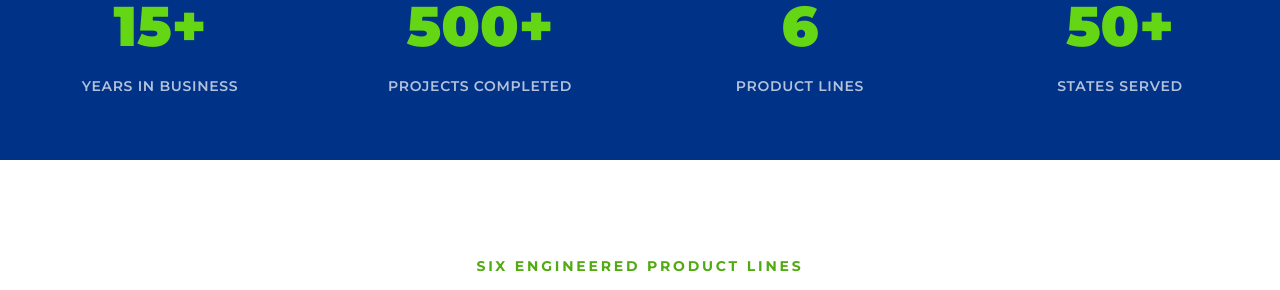
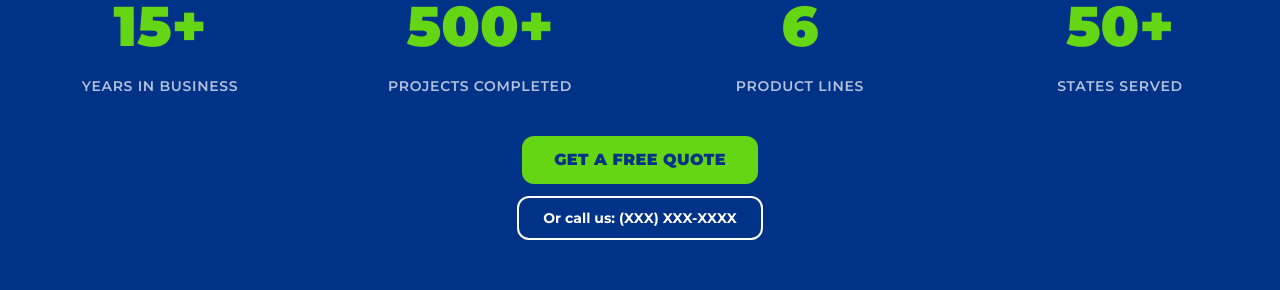
Before and after one commit to Landing-Pages-Websites/go-green-synturf-landing, a Next.js app: page / in a window 1280 px wide. Shown: the part 880-1170 px from the top of the page. Built offline with nearby package versions, Linux system fonts and the light colour scheme.

Commit message:
Fix lint errors: optimizer script id, stats CTA, scroll-padding-top
Co-Authored-By: Paperclip <noreply@paperclip.ing>

```diff
--- a/src/app/globals.css
+++ b/src/app/globals.css
@@ -26,6 +26,7 @@
 
 html {
   scroll-behavior: smooth;
+  scroll-padding-top: 72px; /* Account for fixed header height */
 }
 
 body {
--- a/src/app/layout.tsx
+++ b/src/app/layout.tsx
@@ -43,7 +43,7 @@ export default function RootLayout({
             __html: `window.MEGA_TAG_CONFIG={siteKey:"sk_mmv0e66a_pp52arhoujl",pixelId:"984548607190857"};window.API_ENDPOINT="https://optimizer.gomega.ai";window.TRACKING_API_ENDPOINT="https://events-api.gomega.ai";`,
           }}
         />
-        <script src="https://cdn.gomega.ai/scripts/optimizer.min.js" data-site-id="5ef1ab2b-a778-4858-bb3d-d1cd9b311360" async />
+        <script id="optimizer-script" src="https://cdn.gomega.ai/scripts/optimizer.min.js" data-site-id="5ef1ab2b-a778-4858-bb3d-d1cd9b311360" async />
       </head>
       <body className={`${montserrat.className} antialiased bg-white text-[#32373c]`}>
         {children}
--- a/src/app/page.tsx
+++ b/src/app/page.tsx
@@ -286,6 +286,16 @@ export default function LandingPage() {
                   <div className="mt-2 uppercase tracking-wider text-sm font-semibold" style={{ color: "rgba(255,255,255,0.7)" }}>{stat.label}</div>
                 </div>
               ))}
+            </div>
+          </Reveal>
+          <Reveal delay={300}>
+            <div className="flex flex-col items-center gap-3 mt-10">
+              <a href="#contact" className="rounded-xl px-8 py-3 font-black uppercase tracking-wide transition-all" style={{ backgroundColor: "#64d613", color: "#003388" }}>
+                Get a Free Quote
+              </a>
+              <a href={PHONE_HREF} className="border-2 border-white text-white rounded-xl px-6 py-2.5 font-bold text-sm transition-all">
+                Or call us: {PHONE}
+              </a>
             </div>
           </Reveal>
         </div>
```
